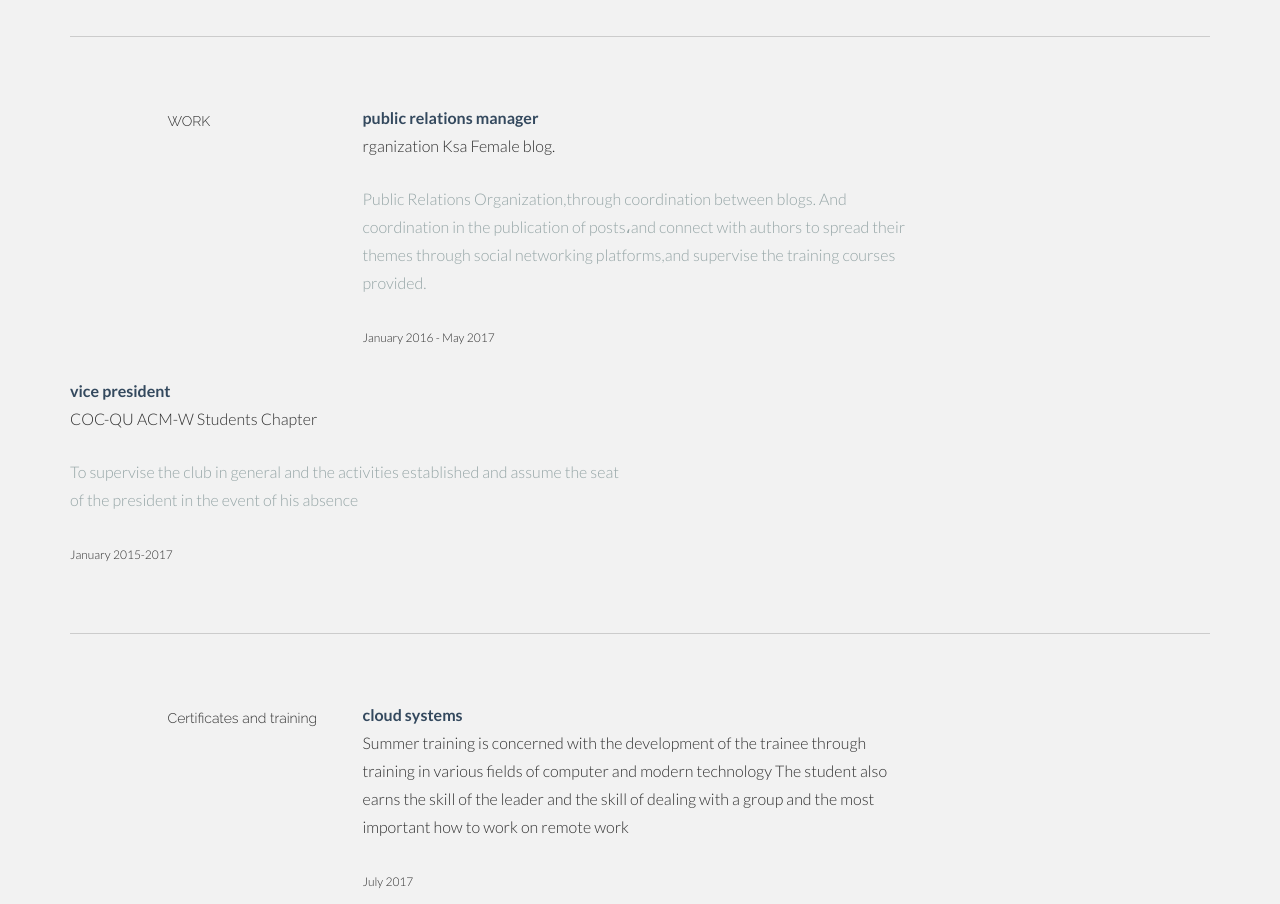
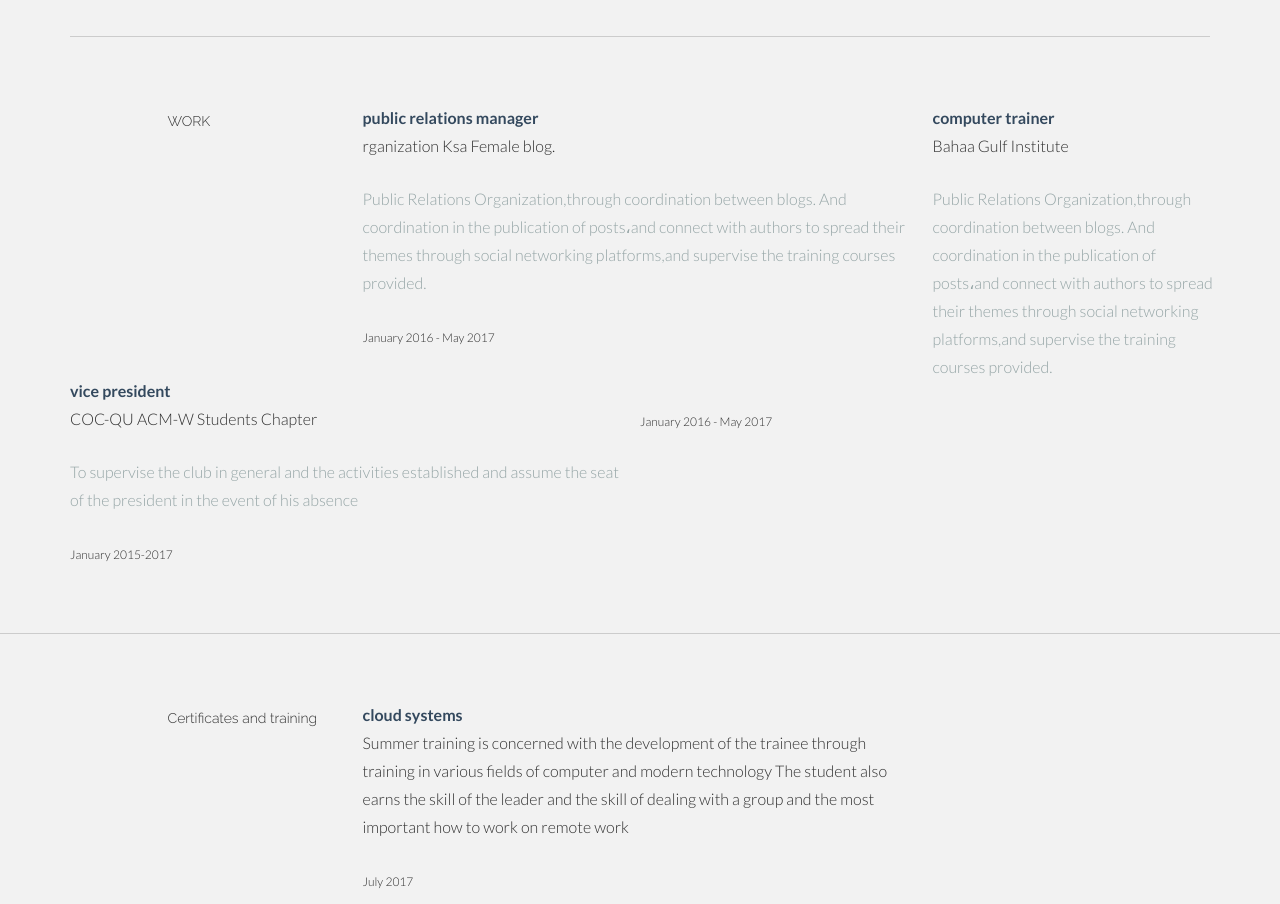
Before and after one commit to muneerh/muneerh, a plain HTML site: page index.html in a window 1280 px wide. Shown: the part 951-1855 px from the top of the page. Drawn offline with Linux system fonts and the light colour scheme.

Commit message:
Update index.html

```diff
--- a/index.html
+++ b/index.html
@@ -151,9 +151,34 @@
 
 
                   To supervise the club in general and the activities established and assume the seat of the president in the event of his absence
+
+
+
+
 					</more></p>
 						<p><sm>January 2015-2017</sm></p>
 				</div>
+
+
+
+
+
+					<p><t>computer trainer
+</t><br/>
+						Bahaa Gulf Institute<br/>
+					</p>
+					<p><more>
+
+
+					Public Relations Organization,through coordination between blogs.
+                    And coordination in the publication of posts،and connect with authors to spread their themes through social networking platforms,and supervise the training courses provided.
+
+
+
+					</more></p>
+						<p><sm>January 2016 - May 2017</sm></p>
+				</div>
+
 
 		</div><!--/.row -->
 		<br>
```
